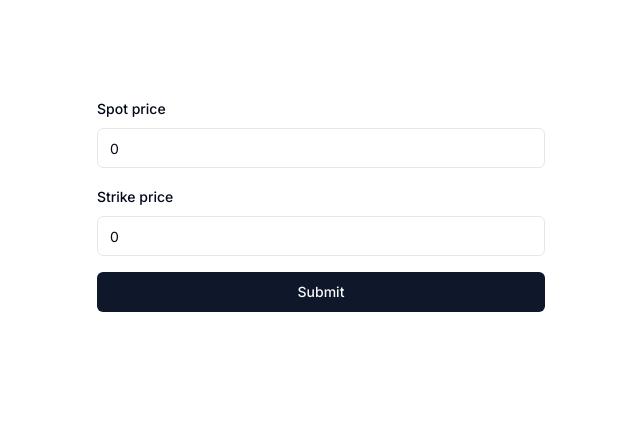
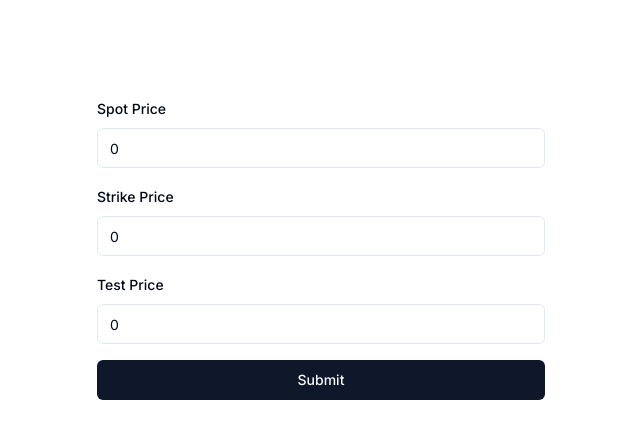
Before and after one commit to JanKomis/optionCalculator, a Next.js app: page /calculator in a window 1280 px wide. Shown: the top 438 px of the page, without its empty margins (319-959 px from the left). Built offline with nearby package versions, Linux system fonts and the light colour scheme.

Commit message:
refactoring form

```diff
--- a/components/calculator/CalculateForm.tsx
+++ b/components/calculator/CalculateForm.tsx
@@ -13,9 +13,16 @@ import {
 import { Input } from "@/components/ui/input";
 import { Button } from "@/components/ui/button";
 
+const items = [
+  { name: "spotPrice", label: "Spot Price" },
+  { name: "strikePrice", label: "Strike Price" },
+  { name: "testPrice", label: "Test Price" },
+];
+
 const formSchema = z.object({
   spotPrice: z.coerce.number(),
   strikePrice: z.coerce.number(),
+  testPrice: z.coerce.number(),
 });
 
 export default function CalculateForm() {
@@ -24,6 +31,7 @@ export default function CalculateForm() {
     defaultValues: {
       spotPrice: 0,
       strikePrice: 0,
+      testPrice: 0,
     },
   });
 
@@ -32,21 +40,20 @@ export default function CalculateForm() {
   };
 
   return (
-    <main
-      className="flex min-h-screen flex-col items-center justify-between p-24"
-      suppressHydrationWarning={true}
-    >
+    <main className="flex min-h-screen flex-col items-center justify-between p-24">
       <Form {...form}>
         <form
           onSubmit={form.handleSubmit(handleSubmit)}
           className="max-w-md w-full flex flex-col gap-4"
         >
+          {items.map((item, index) => (
             <FormField
+              key={item.name}
               control={form.control}
-            name="spotPrice"
+              name={item.name}
               render={({ field }) => (
                 <FormItem>
-                <FormLabel>Spot price</FormLabel>
+                  <FormLabel>{item.label}</FormLabel>
                   <FormControl>
                     <Input placeholder="Spot price" type="number" {...field} />
                   </FormControl>
@@ -54,20 +61,7 @@ export default function CalculateForm() {
                 </FormItem>
               )}
             />
-
-          <FormField
-            control={form.control}
-            name="strikePrice"
-            render={({ field }) => (
-              <FormItem>
-                <FormLabel>Strike price</FormLabel>
-                <FormControl>
-                  <Input placeholder="Strike price" type="number" {...field} />
-                </FormControl>
-                <FormMessage />
-              </FormItem>
-            )}
-          />
+          ))}
 
           <Button type="submit" className="w-full">
             Submit
```
Lines whose indentation alone changed are shown as unchanged.
